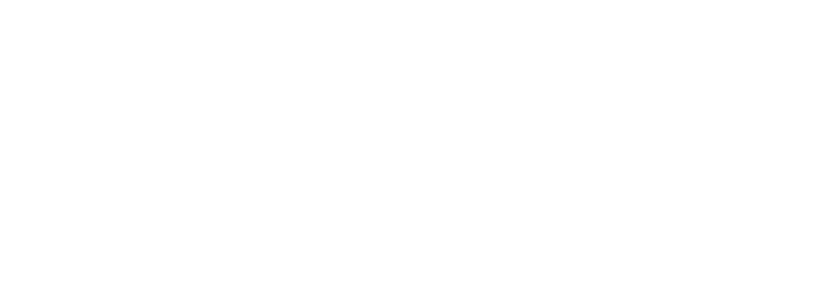
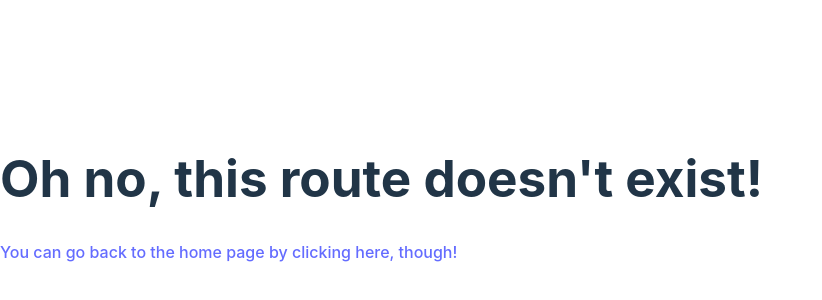
Before and after one commit to TonyFred-code/template, a React (Vite) app: page /profile in a window 1280 px wide. Before the commit this address had no page. Shown: the part 210-510 px from the top of the page, without its empty margins (0-822 px from the left). Built offline with nearby package versions, Linux system fonts and the light colour scheme.

Commit message:
feat: add error content

```diff
--- a/src/pages/ErrorPage.jsx
+++ b/src/pages/ErrorPage.jsx
@@ -0,0 +1,14 @@
+import { Link } from 'react-router-dom';
+
+const ErrorPage = () => {
+  return (
+    <div>
+      <h1>Oh no, this route doesn&apos;t exist!</h1>
+      <Link to="/">
+        You can go back to the home page by clicking here, though!
+      </Link>
+    </div>
+  );
+};
+
+export default ErrorPage;
```
